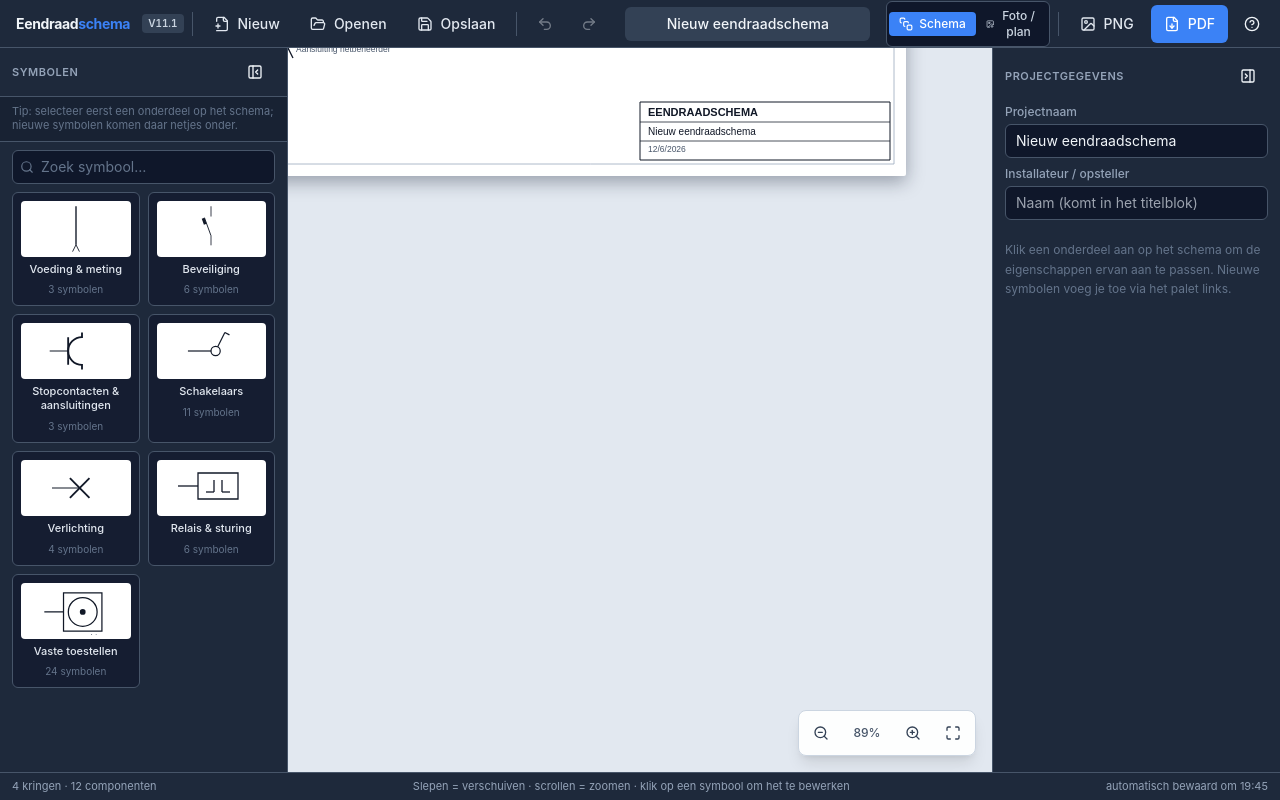
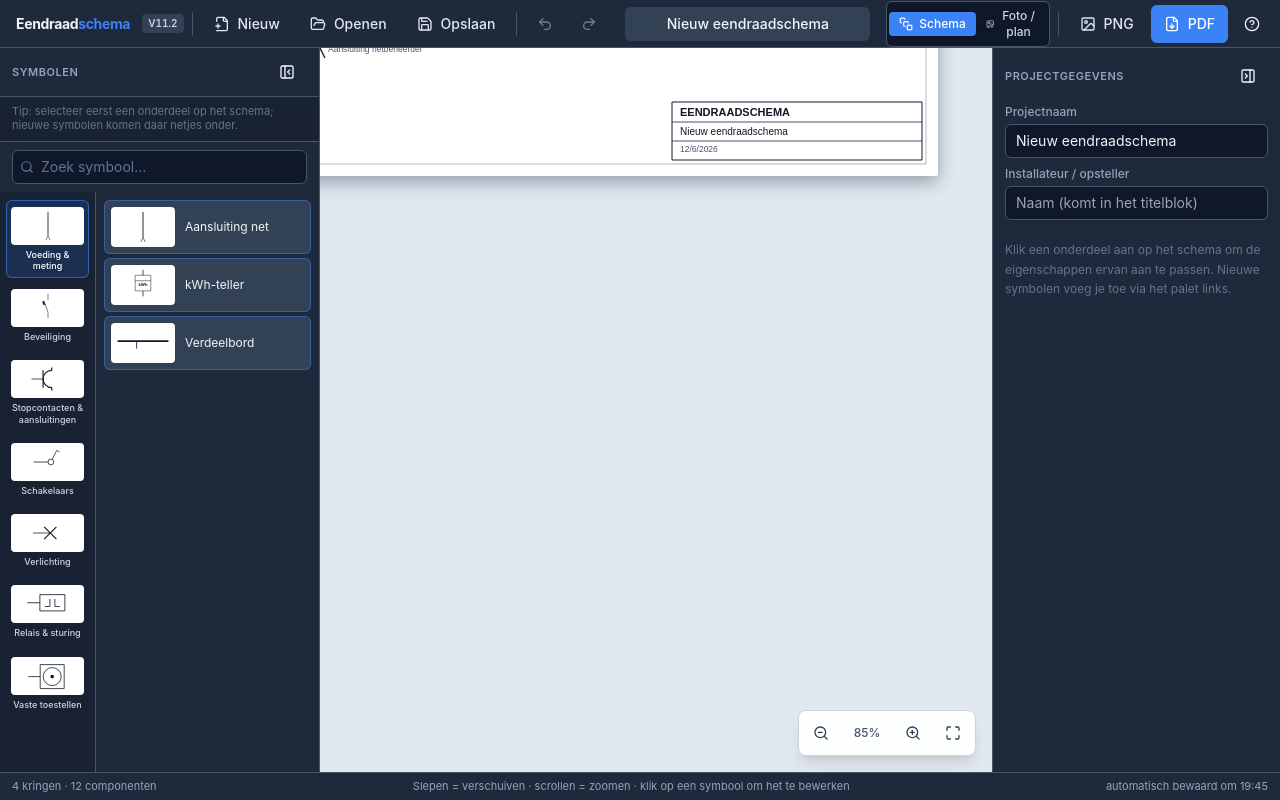
Before and after one commit to robinvdh174/Schema-tekenen-, a React (Vite) app: page / in a window 1280 px wide. Built offline with nearby package versions, Linux system fonts and the light colour scheme.

Commit message:
Symbolenpalet: Trikker-stijl rail met keuzes ernaast (V11.2)
Categorieen staan nu als smalle rail onder elkaar links; de keuzes van de
geselecteerde categorie klappen meteen ernaast open (i.p.v. een raster dat de
categorielijst vervangt). Zoeken doorzoekt nog steeds alle categorieen.

```diff
--- a/src/components/edt/SymbolPanel.tsx
+++ b/src/components/edt/SymbolPanel.tsx
@@ -1,5 +1,5 @@
 import { memo, useCallback, useMemo, useState } from 'react';
-import { ChevronLeft, PanelLeftClose, Search, X } from 'lucide-react';
+import { PanelLeftClose, Search, X } from 'lucide-react';
 import {
   allowedChildKinds,
   kindDef,
@@ -13,15 +13,16 @@ import { useSchemaStore } from '@/store/schemaStore';
 import { SymbolPreview } from './SymbolPreview';
 
 /**
- * Linkerpaneel: het symbolenpalet in twee stappen (zoals Trikker).
- *  1. Kies eerst een categorie (kaart met een voorbeeldsymbool).
- *  2. Kies daarna het specifieke symbool binnen die categorie.
- * Zoeken doorzoekt alle categorieën tegelijk en toont de treffers meteen.
+ * Linkerpaneel: het symbolenpalet in twee kolommen (zoals Trikker).
+ *  - Links een smalle rail met alle categorieën onder elkaar.
+ *  - Daarnaast (rechts) klappen meteen de keuzes van de gekozen categorie open.
+ * Zoeken doorzoekt alle categorieën tegelijk en toont de treffers ernaast.
  * Eén klik plaatst het symbool onder het geselecteerde (of dichtstbijzijnde
  * geschikte) onderdeel.
  */
 
-const SymbolTile = memo(
+/** Eén keuze in de fly-out: symbool links, naam rechts (Trikker-stijl rij). */
+const SymbolRow = memo(
   ({
     item,
     primary,
@@ -36,18 +37,18 @@ const SymbolTile = memo(
       onClick={() => onAdd(item)}
       title={`${item.label} — ${item.description}`}
       className={
-        'group flex flex-col items-center gap-1 rounded-md border p-1.5 text-center transition-colors ' +
+        'group flex w-full items-center gap-2.5 rounded-md border p-1.5 text-left transition-colors ' +
         (primary
           ? 'border-accent/50 bg-panel-light hover:border-accent'
           : 'border-panel-border bg-panel-dark/60 hover:border-accent/50 hover:bg-panel-light')
       }
     >
-      <span className="flex w-full items-center justify-center overflow-hidden rounded bg-white">
-        <SymbolPreview kind={item.kind} overrides={item.props} width={110} height={52} />
+      <span className="flex h-10 w-16 shrink-0 items-center justify-center overflow-hidden rounded bg-white">
+        <SymbolPreview kind={item.kind} overrides={item.props} width={64} height={40} />
       </span>
       <span
         className={
-          'line-clamp-2 w-full text-[10px] leading-tight ' +
+          'min-w-0 flex-1 text-[12px] leading-tight ' +
           (primary ? 'text-slate-100' : 'text-slate-300 group-hover:text-slate-100')
         }
       >
@@ -56,32 +57,49 @@ const SymbolTile = memo(
     </button>
   )
 );
-SymbolTile.displayName = 'SymbolTile';
+SymbolRow.displayName = 'SymbolRow';
 
-/** Categoriekaart met een voorbeeldsymbool als afbeelding. */
-const CategoryCard = memo(
-  ({ group, onOpen }: { group: PaletteGroup; onOpen: (id: string) => void }) => {
+/** Categorie-knop in de rail: voorbeeldsymbool met de categorienaam eronder. */
+const CategoryButton = memo(
+  ({
+    group,
+    active,
+    onSelect,
+  }: {
+    group: PaletteGroup;
+    active: boolean;
+    onSelect: (id: string) => void;
+  }) => {
     const sample = group.items[0];
     return (
       <button
-        onClick={() => onOpen(group.id)}
+        onClick={() => onSelect(group.id)}
         title={group.label}
-        className="group flex flex-col items-center gap-1.5 rounded-md border border-panel-border bg-panel-dark/60 p-2 text-center transition-colors hover:border-accent/50 hover:bg-panel-light"
+        className={
+          'flex w-full flex-col items-center gap-1 rounded-md border px-1 py-1.5 text-center transition-colors ' +
+          (active
+            ? 'border-accent/60 bg-accent/15'
+            : 'border-transparent hover:border-panel-border hover:bg-panel-light')
+        }
       >
         <span className="flex w-full items-center justify-center overflow-hidden rounded bg-white">
           {sample ? (
-            <SymbolPreview kind={sample.kind} overrides={sample.props} width={120} height={56} />
+            <SymbolPreview kind={sample.kind} overrides={sample.props} width={76} height={38} />
           ) : null}
         </span>
-        <span className="text-[11px] font-medium leading-tight text-slate-200 group-hover:text-white">
+        <span
+          className={
+            'line-clamp-2 text-[9px] font-medium leading-tight ' +
+            (active ? 'text-white' : 'text-slate-300')
+          }
+        >
           {group.label}
         </span>
-        <span className="text-[10px] text-slate-500">{group.items.length} symbolen</span>
       </button>
     );
   }
 );
-CategoryCard.displayName = 'CategoryCard';
+CategoryButton.displayName = 'CategoryButton';
 
 export const SymbolPanel = () => {
   const doc = useSchemaStore((s) => s.doc);
@@ -90,7 +108,7 @@ export const SymbolPanel = () => {
   const toggleLeft = useSchemaStore((s) => s.toggleLeftPanel);
 
   const [query, setQuery] = useState('');
-  const [activeGroupId, setActiveGroupId] = useState<string | null>(null);
+  const [activeGroupId, setActiveGroupId] = useState<string>(PALETTE_GROUPS[0]?.id ?? '');
   const [warning, setWarning] = useState<string | null>(null);
 
   const selected = selectedId ? findNode(doc.tree, selectedId) : null;
@@ -121,13 +139,18 @@ export const SymbolPanel = () => {
     [addComponent]
   );
 
-  const activeGroup = PALETTE_GROUPS.find((g) => g.id === activeGroupId) ?? null;
+  const activeGroup = PALETTE_GROUPS.find((g) => g.id === activeGroupId) ?? PALETTE_GROUPS[0];
   const searchResults = trimmed
     ? PALETTE_GROUPS.flatMap((g) => g.items).filter(matches)
     : [];
 
+  const selectCategory = useCallback((id: string) => {
+    setQuery('');
+    setActiveGroupId(id);
+  }, []);
+
   return (
-    <aside className="panel flex w-72 shrink-0 flex-col border-r">
+    <aside className="panel flex w-80 shrink-0 flex-col border-r">
       <div className="panel-section flex shrink-0 items-center justify-between">
         <p className="panel-heading">Symbolen</p>
         <button onClick={toggleLeft} title="Paneel inklappen" className="btn-icon -my-1">
@@ -151,8 +174,8 @@ export const SymbolPanel = () => {
         )}
       </div>
 
-      {/* Zoeken */}
-      <div className="shrink-0 px-3 pb-1 pt-2">
+      {/* Zoeken (doorzoekt alle categorieën) */}
+      <div className="shrink-0 px-3 pb-2 pt-2">
         <div className="relative">
           <Search className="pointer-events-none absolute left-2 top-1/2 h-3.5 w-3.5 -translate-y-1/2 text-slate-500" />
           <input
@@ -174,13 +197,41 @@ export const SymbolPanel = () => {
         </div>
       </div>
 
-      {/* Palet: zoekresultaten / categorie-inhoud / categoriekeuze */}
-      <div className="min-h-0 flex-1 overflow-y-auto px-3 pb-3 pt-1">
+      {/* Twee kolommen: links de categorie-rail, rechts de keuzes ernaast. */}
+      <div className="flex min-h-0 flex-1">
         {trimmed ? (
-          searchResults.length > 0 ? (
-            <div className="grid grid-cols-2 gap-1.5">
-              {searchResults.map((item) => (
-                <SymbolTile
+          /* Tijdens het zoeken: resultaten over alle categorieën heen. */
+          <div className="min-h-0 flex-1 space-y-1 overflow-y-auto px-3 pb-3">
+            {searchResults.length > 0 ? (
+              searchResults.map((item) => (
+                <SymbolRow
+                  key={item.id}
+                  item={item}
+                  primary={primaryKinds.has(item.kind)}
+                  onAdd={handleAdd}
+                />
+              ))
+            ) : (
+              <p className="px-1 py-6 text-center text-xs text-slate-500">
+                Geen symbool gevonden voor “{query}”.
+              </p>
+            )}
+          </div>
+        ) : (
+          <>
+            <div className="w-[96px] shrink-0 space-y-1 overflow-y-auto border-r border-panel-border bg-panel-dark/40 px-1.5 py-2">
+              {PALETTE_GROUPS.map((group) => (
+                <CategoryButton
+                  key={group.id}
+                  group={group}
+                  active={activeGroup?.id === group.id}
+                  onSelect={selectCategory}
+                />
+              ))}
+            </div>
+            <div className="min-h-0 flex-1 space-y-1 overflow-y-auto px-2 py-2">
+              {activeGroup?.items.map((item) => (
+                <SymbolRow
                   key={item.id}
                   item={item}
                   primary={primaryKinds.has(item.kind)}
@@ -188,37 +239,7 @@ export const SymbolPanel = () => {
                 />
               ))}
             </div>
-          ) : (
-            <p className="px-1 py-6 text-center text-xs text-slate-500">
-              Geen symbool gevonden voor “{query}”.
-            </p>
-          )
-        ) : activeGroup ? (
-          <div>
-            <button
-              onClick={() => setActiveGroupId(null)}
-              className="mb-2 flex w-full items-center gap-1 rounded px-1 py-1 text-left text-sm font-medium text-slate-200 hover:bg-panel-light"
-            >
-              <ChevronLeft className="h-4 w-4 shrink-0 text-slate-400" />
-              <span>{activeGroup.label}</span>
-            </button>
-            <div className="grid grid-cols-2 gap-1.5">
-              {activeGroup.items.map((item) => (
-                <SymbolTile
-                  key={item.id}
-                  item={item}
-                  primary={primaryKinds.has(item.kind)}
-                  onAdd={handleAdd}
-                />
-              ))}
-            </div>
-          </div>
-        ) : (
-          <div className="grid grid-cols-2 gap-2">
-            {PALETTE_GROUPS.map((group) => (
-              <CategoryCard key={group.id} group={group} onOpen={setActiveGroupId} />
-            ))}
-          </div>
+          </>
         )}
       </div>
 
--- a/src/version.ts
+++ b/src/version.ts
@@ -11,4 +11,4 @@
  *
  * Dit is de enige plek waar het versienummer staat; pas alleen deze waarde aan.
  */
-export const APP_VERSION = 'V11.1';
+export const APP_VERSION = 'V11.2';
```
